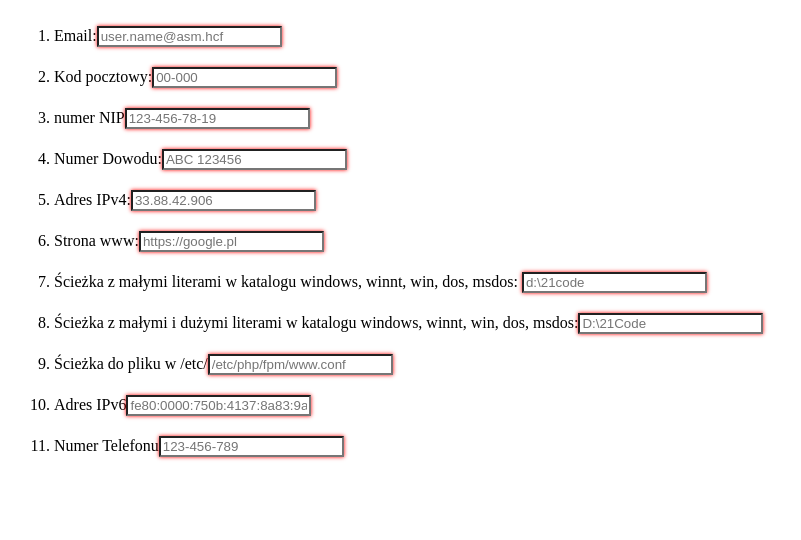
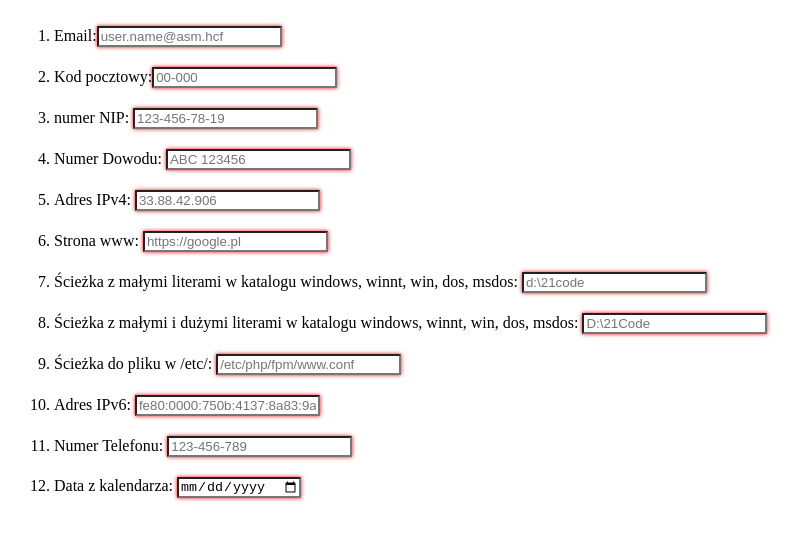
Before and after one commit to Pawel095/IPM, a plain HTML site: page 2/index.html in a window 1280 px wide. Shown: the whole page, without its empty margins (4-805 px from the left). Drawn offline with Linux system fonts and the light colour scheme.

Commit message:
Ustandaryzowane labelki

```diff
--- a/2/index.html
+++ b/2/index.html
@@ -31,7 +31,8 @@
         </div>
         <div class="row">
           <li>
-            numer NIP<input
+            numer NIP:
+            <input
               type="text"
               pattern="(?:\d{3}-\d{3}-\d{2}-\d{2})|(?:\d{3}-\d{2}-\d{2}-\d{3})"
               placeholder="123-456-78-19"
@@ -41,7 +42,8 @@
         </div>
         <div class="row">
           <li>
-            Numer Dowodu:<input
+            Numer Dowodu:
+            <input
               type="text"
               placeholder="ABC 123456"
               pattern="[A-Z]{3}\s\d{6}"
@@ -51,7 +53,8 @@
         </div>
         <div class="row">
           <li>
-            Adres IPv4:<input
+            Adres IPv4:
+            <input
               type="text"
               placeholder="33.88.42.906"
               pattern="^(?:\d{1,3}\.){3}\d{1,3}$"
@@ -70,7 +73,8 @@
           c:\windows\asd
           -->
           <li>
-            Strona www:<input
+            Strona www:
+            <input
               type="text"
               placeholder="https://google.pl"
               pattern="(?:http[s]?:\/\/)?(?:[a-zA-Z0-9-]+\.)+(?:[a-zA-Z0-9-]+)(?:\/[a-zA-Z\d\/\._-]+)?"
@@ -93,7 +97,8 @@
         <div class="row">
           <li>
             Ścieżka z małymi i dużymi literami w katalogu windows, winnt, win,
-            dos, msdos:<input
+            dos, msdos:
+            <input
               type="text"
               placeholder="D:\21Code"
               pattern="[a-z]:\\(?:[Ww][Ii][Nn][Dd][Oo][Ww][Ss]|[Ww][Ii][Nn][Nn][Tt]|[Ww][Ii][Nn]|[Dd][Oo][Ss]|[Mm][Ss][Dd][Oo][Ss])(?:\\[a-zA-Z\d]+)?\\?"
@@ -103,7 +108,8 @@
         </div>
         <div class="row">
           <li>
-            Ścieżka do pliku w /etc/<input
+            Ścieżka do pliku w /etc/:
+            <input
               type="text"
               placeholder="/etc/php/fpm/www.conf"
               pattern="^\/etc\/[a-zA-Z\d]+(?:\.[a-zA-Z\d])?"
@@ -114,7 +120,8 @@
         <div class="row">
           <li>
             <!-- Pattern znaleziony w https://rgxdb.com/r/2TAAKA63 -->
-            Adres IPv6<input
+            Adres IPv6:
+            <input
               type="text"
               placeholder="fe80:0000:750b:4137:8a83:9a41"
               pattern="/^(?:(?:(?:[0-9A-Fa-f]{0,4}:){7}[0-9A-Fa-f]{0,4})|(?:(?:[0-9A-Fa-f]{0,4}:){6}:[0-9A-Fa-f]{0,4})|(?:(?:[0-9A-Fa-f]{0,4}:){5}:(?:[0-9A-Fa-f]{0,4}:)?[0-9A-Fa-f]{0,4})|(?:(?:[0-9A-Fa-f]{0,4}:){4}:(?:[0-9A-Fa-f]{0,4}:){0,2}[0-9A-Fa-f]{0,4})|(?:(?:[0-9A-Fa-f]{0,4}:){3}:(?:[0-9A-Fa-f]{0,4}:){0,3}[0-9A-Fa-f]{0,4})|(?:(?:[0-9A-Fa-f]{0,4}:){2}:(?:[0-9A-Fa-f]{0,4}:){0,4}[0-9A-Fa-f]{0,4})|(?:(?:[0-9A-Fa-f]{0,4}:){6}(?:(?:(?:25[0-5])|(?:2[0-4]\d)|(?:1\d{2})|(?:\d{1,2}))\.){3}(?:(?:25[0-5])|(?:2[0-4]\d)|(?:1\d{2})|(?:\d{1,2})))|(?:(?:[0-9A-Fa-f]{0,4}:){0,5}:(?:(?:(?:25[0-5])|(?:2[0-4]\d)|(?:1\d{2})|(?:\d{1,2}))\.){3}(?:(?:25[0-5])|(?:2[0-4]\d)|(?:1\d{2})|(?:\d{1,2})))|(?:::(?:[0-9A-Fa-f]{0,4}:){0,5}(?:(?:(?:25[0-5])|(?:2[0-4]\d)|(?:1\d{2})|(?:\d{1,2}))\.){3}(?:(?:25[0-5])|(?:2[0-4]\d)|(?:1\d{2})|(?:\d{1,2})))|(?:[0-9A-Fa-f]{0,4}::(?:[0-9A-Fa-f]{0,4}:){0,5}[0-9A-Fa-f]{0,4})|(?:::(?:[0-9A-Fa-f]{0,4}:){0,6}[0-9A-Fa-f]{0,4})|(?:(?:[0-9A-Fa-f]{0,4}:){1,7}:))$/"
@@ -129,7 +136,8 @@
             58-123-45-67
             +48-58-123-45-67
             -->
-            Numer Telefonu<input
+            Numer Telefonu:
+            <input
               type="tel"
               placeholder="123-456-789"
               pattern="^(?:\+\d{2}-)?(?:\d{2}-)?\d{3}-\d{2,3}-\d{2,3}"
@@ -137,6 +145,12 @@
             />
           </li>
         </div>
+        <div class="row">
+          <li>
+            Data z kalendarza:
+            <input type="date" required />
+          </li>
+        </div>
       </div>
     </ol>
   </body>
```
